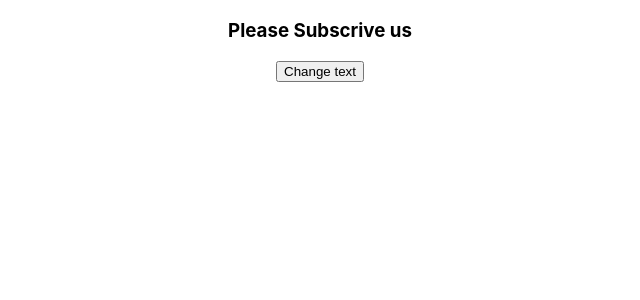
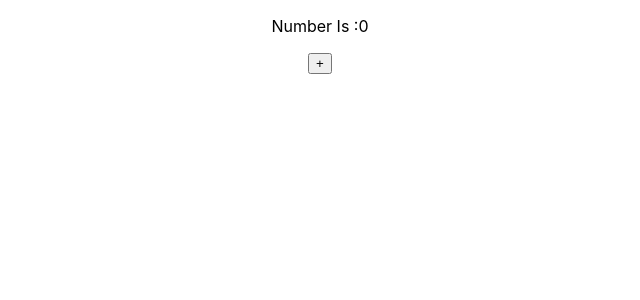
Before and after one commit to fahim27/React, a React (Create React App) app in the folder hello/: page / in a window 1280 px wide. Shown: the top 300 px of the page, without its empty margins (320-960 px from the left). Built offline with nearby package versions, Linux system fonts and the light colour scheme.

Commit message:
using setstate

```diff
--- a/hello/src/App.js
+++ b/hello/src/App.js
@@ -4,13 +4,14 @@ import ClassComponent from './components/ClassComponent'
 import FunctinalComponent from "./components/FunctinalComponent";
 import Navbar from './components/Navbar';
 import SubScriber from './components/Subscriber';
+import Counter from './components/Counter';
 
 function App() {
   return (
 
     <div className="App">
 
-        <SubScriber></SubScriber>
+        <Counter></Counter>
 
     </div>
 
--- a/hello/src/components/Counter.js
+++ b/hello/src/components/Counter.js
@@ -5,20 +5,24 @@ export default class Counter extends Component {
         super(props)
 
         this.state = {
-            number:0
+            number: 0
         }
     }
-    increament(){
+    increament() {
         this.setState({
-            number:this.state.number+1
+            number: this.state.number + 1
+        }, () => {
+            console.log(this.state.number)
+
         })
+
     }
 
     render() {
         return (
             <div>
                 <p>Number Is :{this.state.number}</p>
-            <button> onClick={()=>this.increament()}+</button>
+                <button onClick={() => this.increament()}>+</button>
             </div>
         )
     }
```
